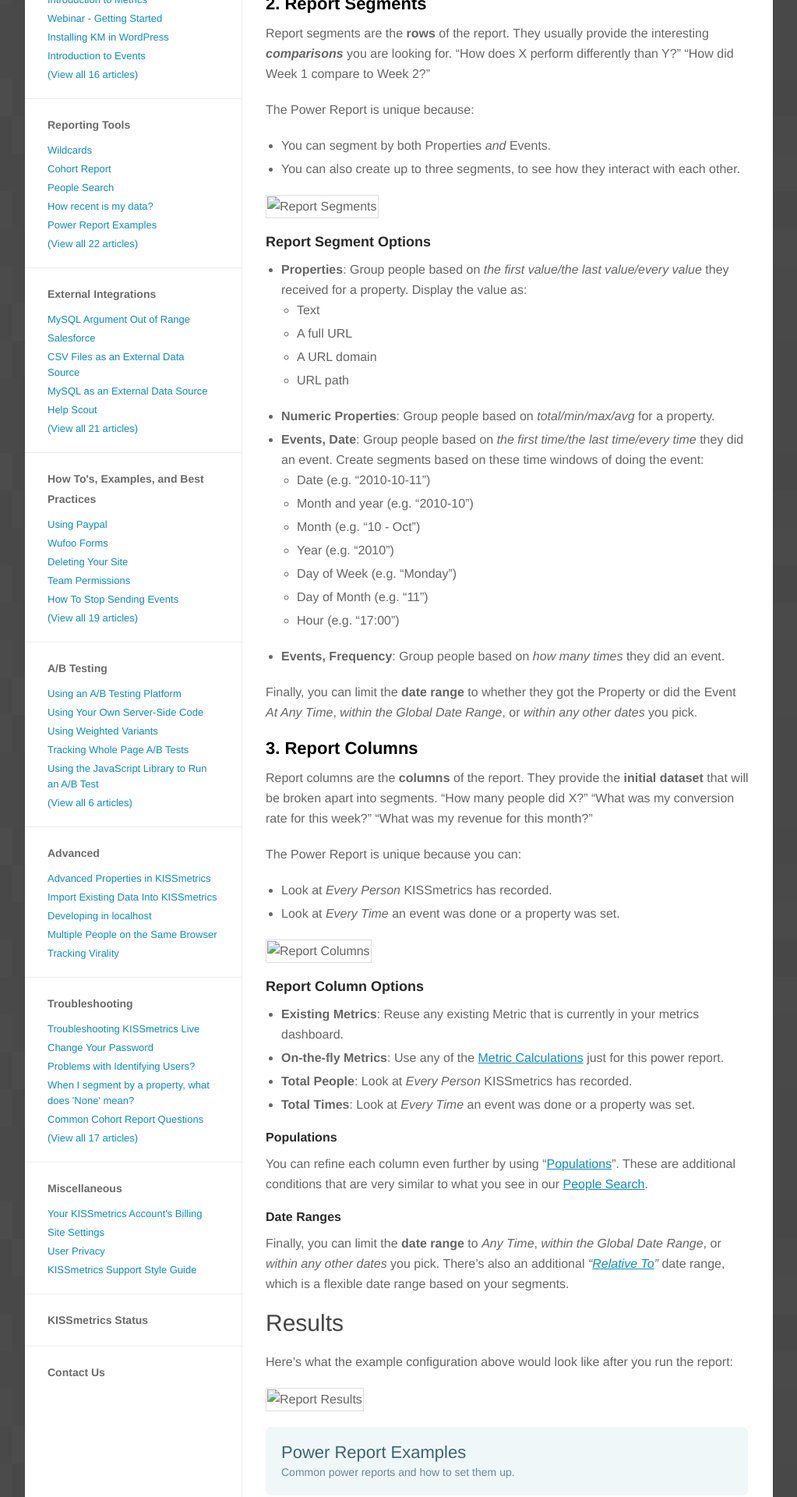
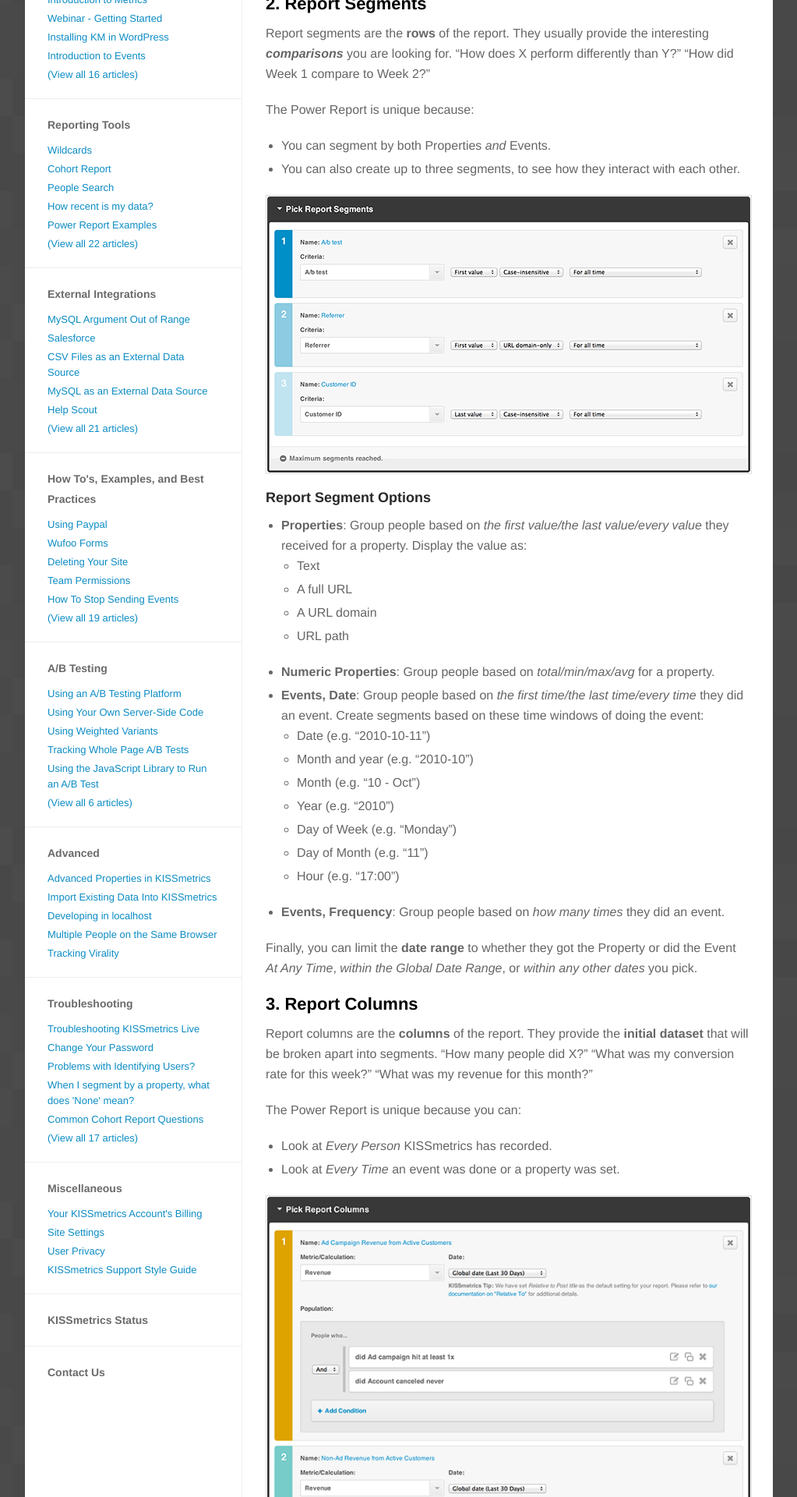
Before and after one commit to kissmetrics/km-support, a Jekyll site: the page built from _posts/2012-10-19-power-report.md, in a window 1280 px wide. Shown: the part 1195-3115 px from the top of the page at 78% size, without its empty margins (128-1151 px from the left). Built offline with Jekyll 4.4.1, drawn with Linux system fonts in a browser that asks for light colours; nearby versions of some CDN libraries; Markdown is read by kramdown in place of the engine named in the settings; a script that is not in the unit is left out; comment, search, counter and statistics services are not loaded.

Commit message:
Updating image links

```diff
--- a/_posts/2012-10-19-power-report.md
+++ b/_posts/2012-10-19-power-report.md
@@ -108,6 +108,6 @@ Here's what the example configuration above would look like after you run the re
 [people-search]: /tools/people-search
 [relative]: /tools/power-report/relative-to
 
-[ss-columns]: /tools/power-report/power-report-columns.png
-[ss-segments]: /tools/power-report/power-report-segments.png
-[ss-results]: /tools/power-report/power-report-results.png
+[ss-columns]: /images/tools/power-report/power-report-columns.png
+[ss-segments]: /images/tools/power-report/power-report-segments.png
+[ss-results]: /images/tools/power-report/power-report-results.png
```
